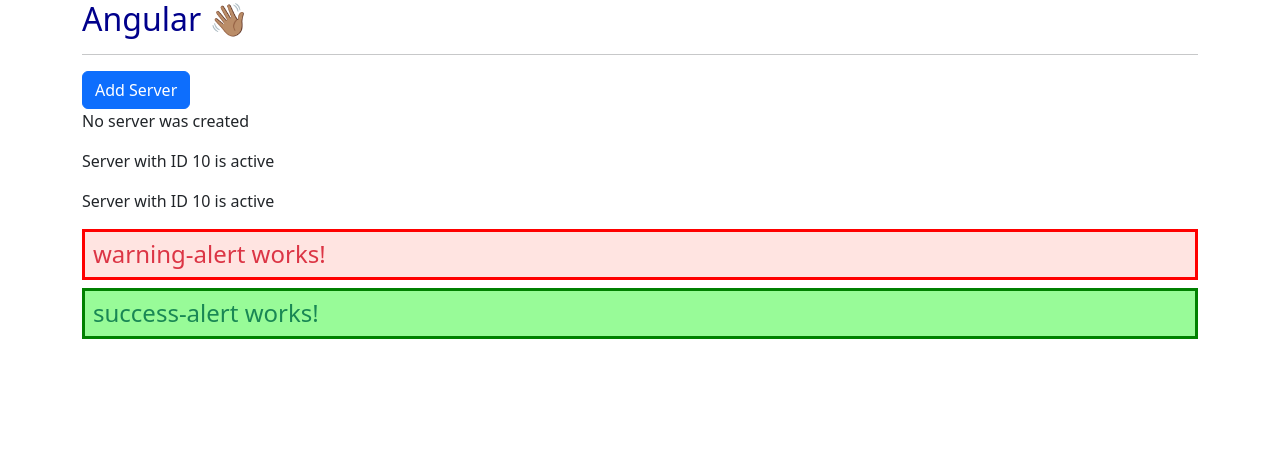
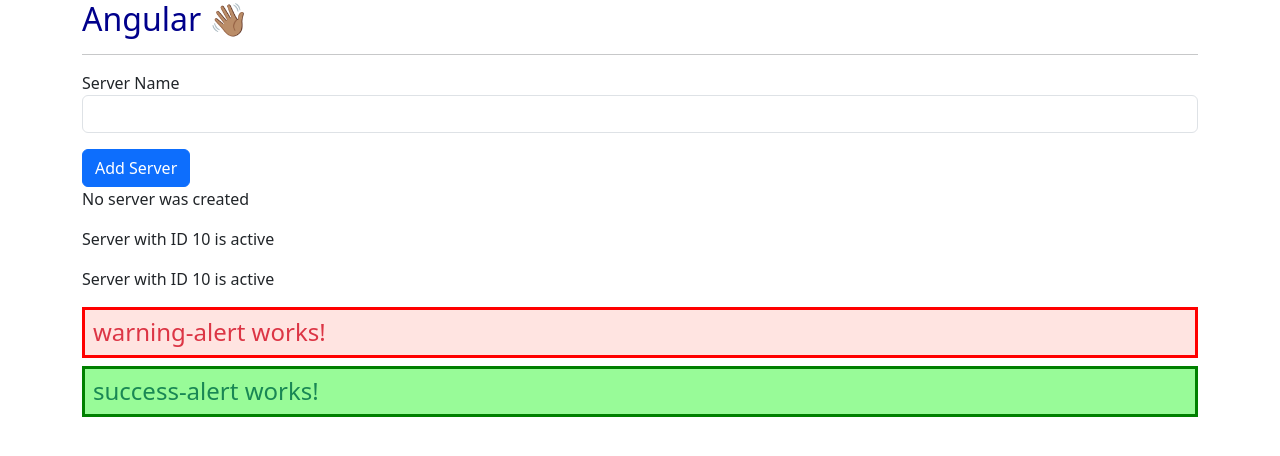
Before and after one commit to Bemo7/ng4-complete-guide, an Angular app: page / in a window 1280 px wide. Shown: the top 456 px of the page. Built offline with nearby package versions, Linux system fonts and the light colour scheme.

Commit message:
02 The Basics - Passing and Using Data with Event Binding

```diff
--- a/src/app/servers/servers.component.html
+++ b/src/app/servers/servers.component.html
@@ -1,3 +1,7 @@
+<label for="">Server Name</label>
+<input type="text" class="form-control" (input)="onUpdateServerName($event)">
+<p>{{serverName}}</p>
+
 <button class="btn btn-primary" [disabled]="!allowNewServer" (click)="onCreateServer()">Add Server </button>
 <!-- <p [innerText] = "!allowNewServer"></p> -->
 
--- a/src/app/servers/servers.component.ts
+++ b/src/app/servers/servers.component.ts
@@ -10,6 +10,7 @@
 export class ServersComponent {
   allowNewServer: boolean = false
   serverCreationStatus: string  ="No server was created"
+  serverName = ''
 
   constructor(){
     setTimeout(() =>{
@@ -20,4 +21,8 @@
   onCreateServer(){
     this.serverCreationStatus = "Server was created"
   }
+
+  onUpdateServerName(event: Event){
+    this.serverName = (<HTMLInputElement>event.target).value
+  }
 }
```
